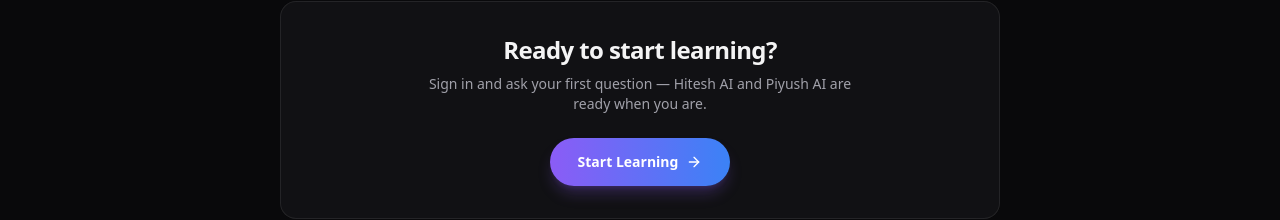
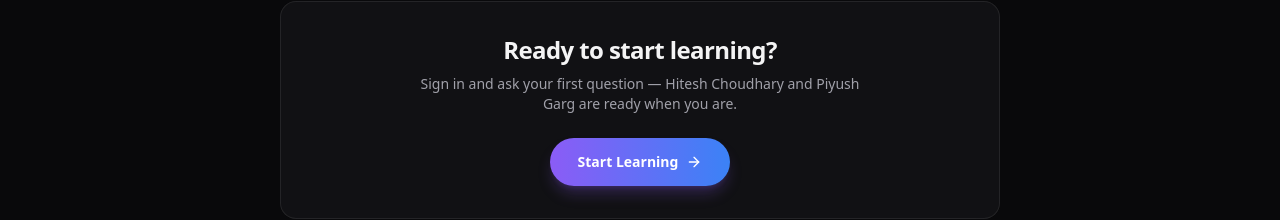
Before and after one commit to Sameer9823/AI-PARSONA, a Next.js app: page / in a window 1280 px wide. Shown: the part 3927-4147 px from the top of the page. Built offline with nearby package versions, Linux system fonts and the light colour scheme; no server answers.

Commit message:
update names in Hero component introduction text

```diff
--- a/components/landing/Hero.tsx
+++ b/components/landing/Hero.tsx
@@ -661,7 +661,7 @@
               Ready to start learning?
             </h3>
             <p className="mx-auto mt-2 max-w-md text-sm text-zinc-400">
-              Sign in and ask your first question — Hitesh AI and Piyush AI
+              Sign in and ask your first question — Hitesh Choudhary and Piyush Garg
               are ready when you are.
             </p>
             <div className="mt-6 flex justify-center">
```
